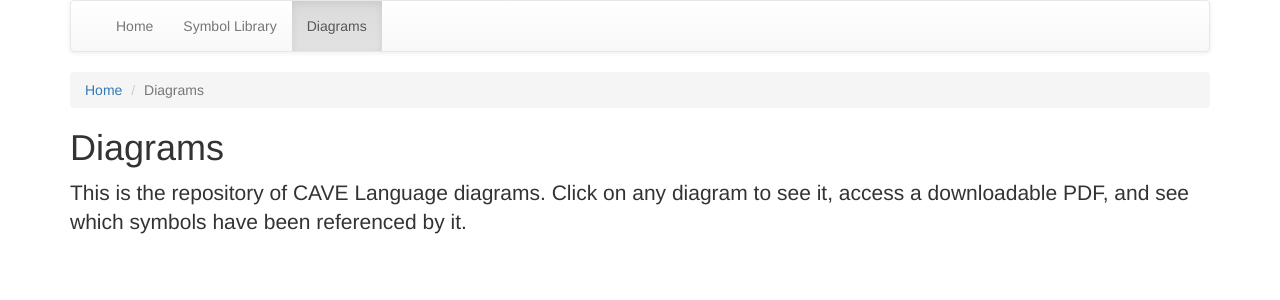
After one commit to Axilent/cave-language, a Django app: page /diagrams/ in a window 1280 px wide. The commit adds this page. Shown: the top 300 px of the page. Run offline with Django 3.2, Linux system fonts and the light colour scheme; data that the repository does not hold is empty; some libraries are stand-ins or nearby versions.

Commit message:
Diagrams linked up.

```diff
--- a/cavelanguage/models.py
+++ b/cavelanguage/models.py
@@ -86,6 +86,7 @@ class Diagram(models.Model,ACEContent):
     symbols = models.ManyToManyField(Symbol,related_name='diagrams')
     image = models.URLField(max_length=500)
     download = models.URLField(null=True,max_length=500)
+    discussion = models.TextField(blank=True,null=True)
 
     def __unicode__(self):
         return self.name
@@ -104,6 +105,7 @@ class Diagram(models.Model,ACEContent):
             'image':'image',
             'download':'download',
             'symbols':M2MFieldConverter('symbols'),
+            'discussion':'discussion',
         }
 
 class Article(models.Model,ACEContent):
--- /dev/null
+++ b/cavelanguage/templates/diagrams.html
@@ -0,0 +1,18 @@
+{% extends "base.html" %}
+
+{% load staticfiles %}
+
+{% block content %}
+{% include "nav.html" %}
+<ol class="breadcrumb">
+  <li><a href="/">Home</a></li>
+  <li class="active">Diagrams</li>
+</ol>
+<h1>Diagrams</h1>
+<p class="lead">This is the repository of CAVE Language diagrams.  Click on any diagram to see it, access a downloadable PDF, and see which symbols have been referenced by it.</p>
+<ul class="list-group">
+    {% for diagram in diagrams %}
+    <li class="list-group-item"><a href="/diagram/{{ diagram.pk }}/{{ diagram.slug }}/">{{ diagram.name }}</a></li>
+    {% endfor %}
+</ul>
+{% endblock content %}
--- a/cavelanguage/templates/nav.html
+++ b/cavelanguage/templates/nav.html
@@ -16,6 +16,7 @@
       <ul class="nav navbar-nav">
         <li {% ifequal location 'home' %}class="active"{% endifequal %}><a href="/">Home</a></li>
         <li {% ifequal location 'symbol_library' %}class="active"{% endifequal %}><a href="/symbols/">Symbol Library</a></li>
+        <li {% ifequal location 'diagrams' %}class="active"{% endifequal %}><a href="/diagrams/">Diagrams</a></li>
       </ul>
 
       <ul class="nav navbar-nav navbar-right">
--- a/cavelanguage/templates/symbol.html
+++ b/cavelanguage/templates/symbol.html
@@ -34,12 +34,14 @@
         </table>
         {{ symbol.description|safe }}
         <hr/>
-        <h4>Diagrams that use {{ symbol.name }}</h4>
+        {% if symbol.diagrams.exists %}
+        <h4>Diagrams that use the {{ symbol.name }} symbol:</h4>
         <ul class="list-group">
             {% for diagram in symbol.diagrams.all %}
             <li class="list-group-item"><a href="/diagram/{{ diagram.pk }}/{{ diagram.slug }}/">{{ diagram.name }}</a></li>
             {% endfor %}
         </ul>
+        {% endif %}
     </div>
 </div>
 {% endblock content %}
--- a/cavelanguage/urls.py
+++ b/cavelanguage/urls.py
@@ -22,6 +22,8 @@ urlpatterns = patterns('cavelanguage.views',
     url(r'^symbol/(?P<slug>[\w-]+)/$','symbol'),
     url(r'^collection/(?P<slug>[\w-]+)/$','collection'),
     url(r'^category/(?P<slug>[\w-]+)/$','category'),
+    url(r'^diagram/(?P<diagram_id>\d+)/(?P<diagram_slug>[\w-]+)/$','diagram'),
+    url(r'^diagrams/$','diagrams'),
 )
 
 # urlpatterns = [
--- a/cavelanguage/views.py
+++ b/cavelanguage/views.py
@@ -2,7 +2,7 @@
 Views for CAVE Language
 """
 from cavelanguage.utils import template
-from cavelanguage.models import Symbol, Collection, Category
+from cavelanguage.models import Symbol, Collection, Category, Diagram
 
 @template('home.html')
 def home(request):
@@ -53,3 +53,18 @@ def category(request,slug):
     """
     cat = Category.objects.get(slug=slug)
     return {'category':cat}
+
+@template('diagram.html')
+def diagram(request,diagram_id,diagram_slug):
+    """
+    Gets the diagram.
+    """
+    diagram = Diagram.objects.get(pk=diagram_id)
+    return {'diagram':diagram,'location':'diagrams'}
+
+@template('diagrams.html')
+def diagrams(request):
+    """
+    Main diagrams page.
+    """
+    return {'location':'diagrams','diagrams':Diagram.objects.all()}
```
Also changed, not shown: cavelanguage/templates/diagram.html (added, +27 -0 lines), cavelanguage/migrations/0003_diagram_discussion.py (added).
